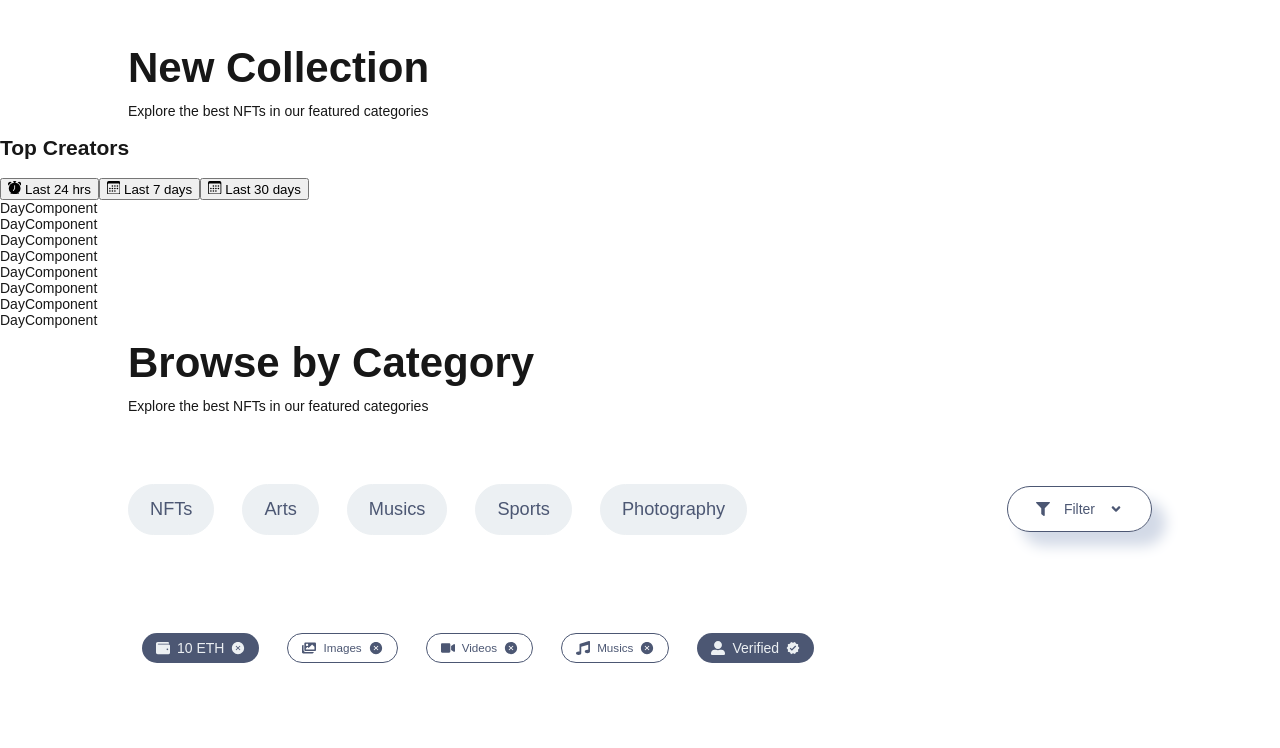
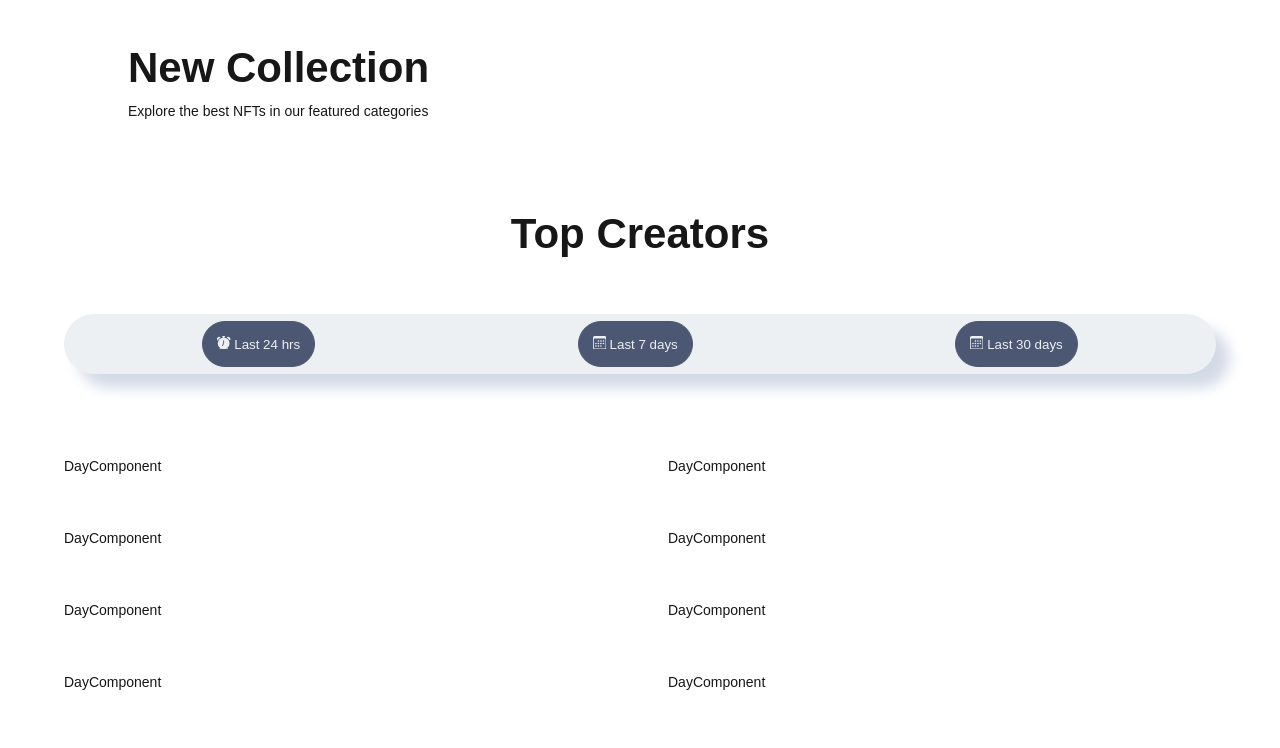
Before and after one commit to sam-sampreeth/NFT-Marketplace, a Next.js app in the folder nft-marketplace-template/: page / in a window 1280 px wide. Shown: the part 2500-3248 px from the top of the page. Built offline with nearby package versions, Linux system fonts and the light colour scheme.

Commit message:
Collection component done

```diff
--- a/nft-marketplace-template/Components/Collection/Collection.jsx
+++ b/nft-marketplace-template/Components/Collection/Collection.jsx
@@ -13,6 +13,28 @@ const Collection = () => {
     const cardArray =[1, 2, 3, 4, 5, 6, 7, 8];
     const followingArray = [1, 2, 3, 4];
     const newsArray = [1, 2, 3, 4, 5, 6];
+
+    const openPopular = () =>{
+        if(!popular){
+            setPopular(true);
+            setFollowing(false);
+            setNews(false);
+        }
+    };
+    const openFollower = () =>{
+        if(!following){
+            setPopular(false);
+            setFollowing(true);
+            setNews(false);
+        }
+    };
+    const openNews = () =>{
+        if(!news){
+            setPopular(false);
+            setFollowing(false);
+            setNews(true);
+        }
+    };
 
 
   return (
@@ -35,15 +57,30 @@ const Collection = () => {
                 </div>
             </div>
         </div>
-        {
-            popular && (
-                <div className={Styles.collection_box}>
-                    {cardArray.map((el, i)=> (
-                        <DayComponent key={i+1} />
-                    ))}
-                </div>
-            )
-        }
+        {popular && (
+            <div className={Styles.collection_box}>
+                {cardArray.map((el, i)=> (
+                    <DayComponent key={i+1} />
+                ))}
+            </div>
+        )}
+
+        {following && (
+            <div className={Styles.collection_box}>
+                {followingArray.map((el, i)=> (
+                <DayComponent key={i+1} />
+            ))}
+            </div>
+        )}
+
+        {news && (
+            <div className={Styles.collection_box}>
+                {newsArray.map((el, i)=> (
+                <DayComponent key={i+1} />
+            ))}
+            </div>
+        )}
+
     </div>
   );
 };
--- a/nft-marketplace-template/Components/Collection/Collection.module.css
+++ b/nft-marketplace-template/Components/Collection/Collection.module.css
@@ -0,0 +1,78 @@
+.collection{
+    width: 100%;
+    padding: 3rem 0;
+}
+
+.collection_title{
+    width: 35rem;
+    margin: 0 auto;
+    padding: 0 0 6rem 0;
+    text-align: center;
+}
+
+.collection_title h2{
+    font-size: 3rem;
+    margin-bottom: 4rem;
+}
+
+.collection_collections_btn{
+    background-color: var(--main-bg-color);
+    padding: .5rem 1rem;
+    border-radius: 4rem;
+    display: flex;
+    justify-content: space-around;
+    gap: 1rem;
+    align-items: center;
+    font-size: 1.5rem;
+    box-shadow: var(--box-shadow);
+}
+
+.collection_collections_btn button{
+    background-color: var(--icons-color);
+    color: var(--main-bg-color);
+    padding: 1rem;
+    border: none;
+    border-radius: 4rem;
+    cursor: pointer;
+    border: 1px solid var(--icons-color);
+    transition: all .3s ease-in;
+}
+
+.collection_collections_btn button:hover{
+    background-color: transparent;
+    color: var(--icons-color);
+}
+
+.collection_box{
+    width: 80%;
+    margin: 0 auto;
+    display: grid;
+    grid-template-columns: repeat(3 1fr);
+    gap: 2rem;
+
+}
+
+@media screen and (min-device-width: 320px) and (max-device-width: 425px){
+    .collection_title{
+        width: 90%;
+    }
+    .collection_box{
+        width: 90%;
+        grid-template-columns: 1fr;
+        gap: 4rem;
+    }
+    .collection_collections_btn button{
+        font-size: .7rem;
+    }
+}
+
+@media screen and (min-device-width: 427px) and (max-device-width: 1024px) {
+    .collection_title{
+        width: 90%;
+    }
+    .collection_box{
+        width: 90%;
+        grid-template-columns: repeat(2, 1fr);
+        gap: 4rem;
+    }
+}
```
Also changed, not shown: 1 other file (tests, documents, lock files or other folders).
